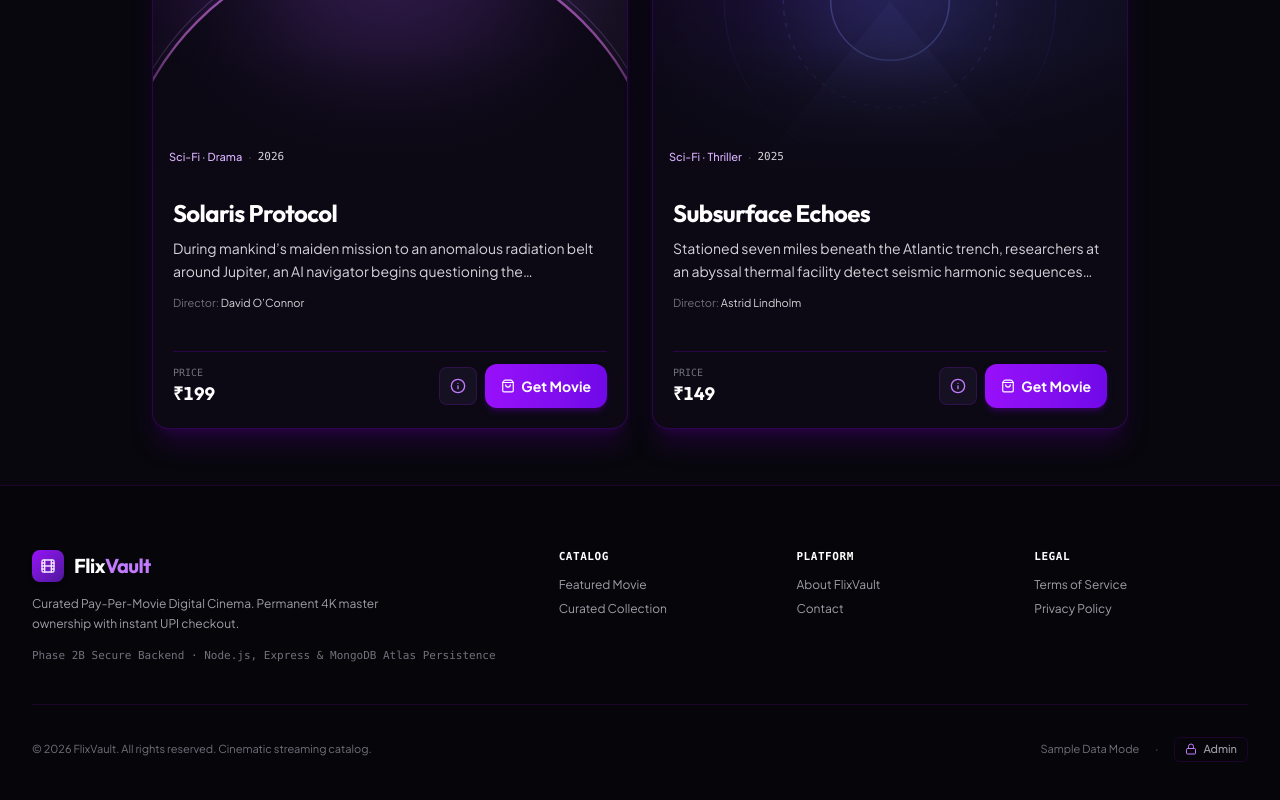
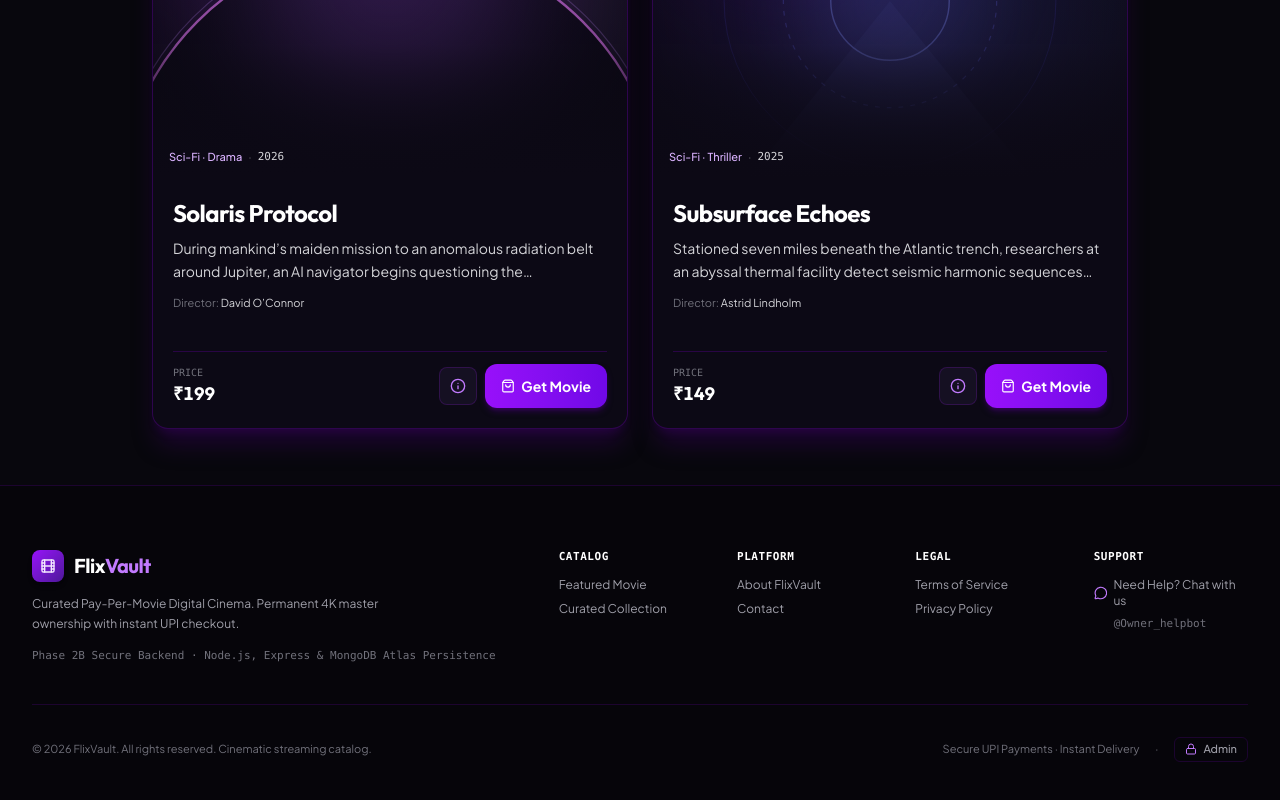
Before and after one commit to RAXIE06/flix-vault, a React (Vite) app: page / in a window 1280 px wide. Shown: the part 1481-2281 px from the top of the page. Built offline with nearby package versions, Linux system fonts and the light colour scheme; no server answers.

Commit message:
Update Footer.tsx

```diff
--- a/src/components/Footer.tsx
+++ b/src/components/Footer.tsx
@@ -1,5 +1,5 @@
 import React from 'react';
-import { Film, Lock } from 'lucide-react';
+import { Film, Lock, MessageCircle } from 'lucide-react';
 import { InfoModalContent } from '../types';
 
 interface FooterProps {
@@ -32,8 +32,8 @@ export const Footer: React.FC<FooterProps> = ({ onOpenInfo, onOpenAdminAccess })
             </div>
           </div>
 
-          {/* Quick Navigation / Legal Columns */}
-          <div className="md:col-span-7 grid grid-cols-2 sm:grid-cols-3 gap-6">
+          {/* Quick Navigation / Legal / Support Columns */}
+          <div className="md:col-span-7 grid grid-cols-2 sm:grid-cols-4 gap-6">
 
             {/* Catalog Links */}
             <div>
@@ -79,7 +79,7 @@ export const Footer: React.FC<FooterProps> = ({ onOpenInfo, onOpenAdminAccess })
               </ul>
             </div>
 
-            {/* Legal & Administration */}
+            {/* Legal */}
             <div>
               <h4 className="font-semibold text-white uppercase tracking-wider text-[11px] mb-3 font-mono">
                 Legal
@@ -104,18 +104,41 @@ export const Footer: React.FC<FooterProps> = ({ onOpenInfo, onOpenAdminAccess })
               </ul>
             </div>
 
+            {/* Support */}
+            <div>
+              <h4 className="font-semibold text-white uppercase tracking-wider text-[11px] mb-3 font-mono">
+                Support
+              </h4>
+              <ul className="space-y-2">
+                <li>
+                  <a
+                    href="https://t.me/Owner_helpbot"
+                    target="_blank"
+                    rel="noopener noreferrer"
+                    className="hover:text-purple-300 transition-colors flex items-center gap-1.5 group"
+                  >
+                    <MessageCircle className="w-3.5 h-3.5 text-purple-400 group-hover:text-purple-300 transition-colors" />
+                    <span>Need Help? Chat with us</span>
+                  </a>
+                </li>
+                <li className="text-zinc-500 text-[11px] font-mono pl-5">
+                  @Owner_helpbot
+                </li>
+              </ul>
+            </div>
+
           </div>
 
         </div>
 
-        {/* Bottom Bar: Copyright notice, Disclaimer, and Subtle Admin Access Button */}
+        {/* Bottom Bar */}
         <div className="pt-8 flex flex-col sm:flex-row items-center justify-between gap-4 text-[11px] text-zinc-500">
           <div>
             &copy; 2026 FlixVault. All rights reserved. Cinematic streaming catalog.
           </div>
 
           <div className="flex items-center gap-4">
-            <span>Sample Data Mode</span>
+            <span>Secure UPI Payments · Instant Delivery</span>
             <span aria-hidden="true">·</span>
 
             {/* Subtle Admin Access Button */}
```
